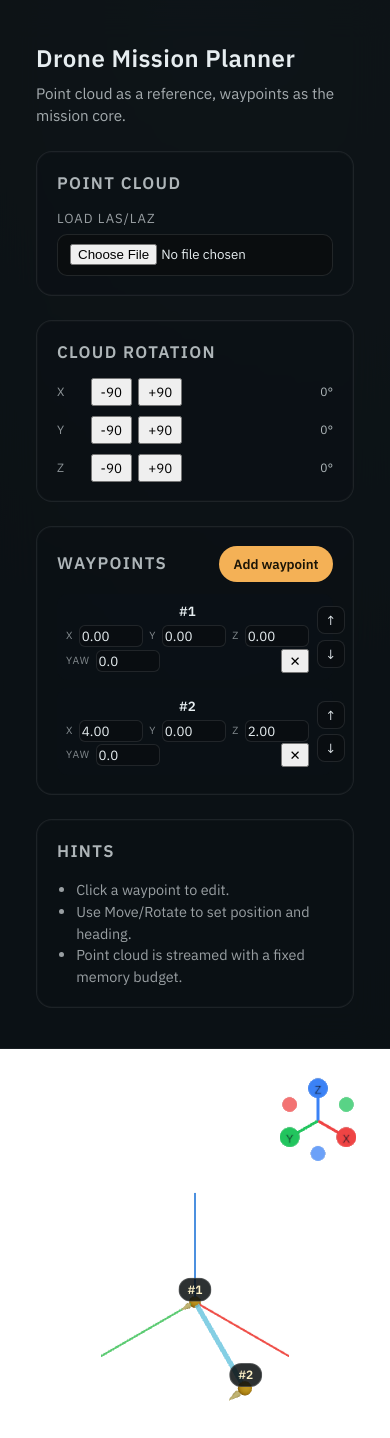
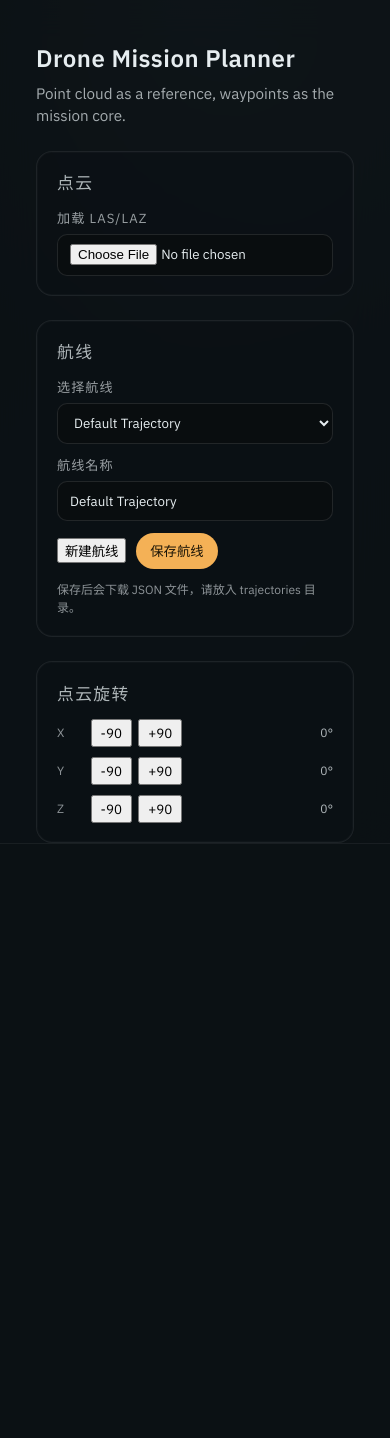
Before and after one commit to GrooveWJH/drone3plot, a React (Vite) app: page / in a window 390 px wide. Shown: the top 1438 px of the page. After the commit the page ends 844 px from the top, so only its background shows below. Built offline with nearby package versions, Linux system fonts and the light colour scheme.

Commit message:
feat: add trajectory management

```diff
--- /dev/null
+++ b/public/trajectories/default_trajectory.json
@@ -0,0 +1,16 @@
+{
+  "name": "Default Trajectory",
+  "createdAt": "2025-01-01T00:00:00Z",
+  "waypoints": [
+    { "x": 0, "y": 0, "z": 0, "yaw": 0, "takePhoto": false },
+    { "x": 5, "y": 0, "z": 2, "yaw": 15, "takePhoto": true },
+    { "x": 10, "y": 2, "z": 4, "yaw": 35, "takePhoto": false },
+    { "x": 14, "y": 4, "z": 4, "yaw": 55, "takePhoto": true },
+    { "x": 18, "y": 6, "z": 3, "yaw": 70, "takePhoto": false },
+    { "x": 22, "y": 7, "z": 1, "yaw": 90, "takePhoto": true },
+    { "x": 25, "y": 6, "z": 2, "yaw": 120, "takePhoto": false },
+    { "x": 28, "y": 4, "z": 5, "yaw": 150, "takePhoto": true },
+    { "x": 30, "y": 2, "z": 3, "yaw": 190, "takePhoto": false },
+    { "x": 32, "y": 0, "z": 1, "yaw": 220, "takePhoto": true }
+  ]
+}
--- a/src/App.css
+++ b/src/App.css
@@ -2,9 +2,11 @@
   display: grid;
   grid-template-columns: minmax(320px, 420px) 1fr;
   min-height: 100vh;
+  height: 100vh;
   background: radial-gradient(circle at top, rgba(78, 110, 114, 0.25), transparent 45%),
     linear-gradient(130deg, #0b1114 0%, #101b1f 45%, #0f1619 100%);
   color: #e6edf0;
+  overflow: hidden;
 }
 
 .panel {
@@ -16,6 +18,7 @@
   background: rgba(11, 17, 20, 0.82);
   backdrop-filter: blur(18px);
   overflow-y: auto;
+  max-height: 100vh;
 }
 
 .panel-header h1 {
@@ -63,7 +66,16 @@
 }
 
 .field input[type='file'],
-.field input[type='number'] {
+.field input[type='number'],
+.field select {
+  padding: 0.6rem 0.75rem;
+  border-radius: 10px;
+  border: 1px solid rgba(255, 255, 255, 0.1);
+  background: rgba(10, 14, 16, 0.9);
+  color: #e6edf0;
+}
+
+.field input[type='text'] {
   padding: 0.6rem 0.75rem;
   border-radius: 10px;
   border: 1px solid rgba(255, 255, 255, 0.1);
@@ -152,7 +164,7 @@
 .waypoint-list {
   display: flex;
   flex-direction: column;
-  gap: 0.5rem;
+  gap: 0.75rem;
 }
 
 .waypoint-meta {
@@ -172,7 +184,7 @@
 .coord-row {
   display: flex;
   gap: 0.4rem;
-  flex-wrap: wrap;
+  flex-wrap: nowrap;
   align-items: center;
 }
 
@@ -187,7 +199,7 @@
 }
 
 .coord-row input {
-  width: 64px;
+  width: 58px;
   /* padding: 0.2rem 0.35rem; */
   border-radius: 6px;
   border: 1px solid rgba(255, 255, 255, 0.1);
@@ -244,6 +256,55 @@
   margin-left: auto;
 }
 
+.pill {
+  padding: 0.4rem 0.6rem;
+  border-radius: 999px;
+  background: rgba(9, 13, 15, 0.6);
+  border: 1px solid rgba(255, 255, 255, 0.1);
+  font-size: 0.75rem;
+  color: rgba(230, 237, 240, 0.75);
+}
+
+.toggle-inline {
+  display: inline-flex;
+  align-items: center;
+  gap: 0.35rem;
+  font-size: 0.65rem;
+  text-transform: uppercase;
+  letter-spacing: 0.08em;
+  color: rgba(230, 237, 240, 0.6);
+}
+
+.compact {
+  gap: 0.35rem;
+}
+
+.compact-row label {
+  font-size: 0.6rem;
+}
+
+.compact-actions {
+  justify-content: space-between;
+}
+
+.compact-actions .icon.danger {
+  padding: 0.2rem 0.6rem;
+  width: auto;
+  height: auto;
+}
+
+.trajectory-actions {
+  display: flex;
+  gap: 0.6rem;
+  align-items: center;
+}
+
+.field-help {
+  margin: 0;
+  font-size: 0.75rem;
+  color: rgba(230, 237, 240, 0.6);
+}
+
 
 .waypoint-row {
   display: flex;
@@ -254,6 +315,7 @@
   border-radius: 10px;
   border: 1px solid transparent;
   background: rgba(12, 18, 22, 0.55);
+  box-shadow: inset 0 -1px 0 rgba(255, 255, 255, 0.06);
 }
 
 .waypoint-row.selected {
@@ -307,6 +369,7 @@
 .viewport {
   position: relative;
   min-height: 100vh;
+  height: 100vh;
 }
 
 canvas {
@@ -336,6 +399,8 @@ canvas {
 @media (max-width: 980px) {
   .app-shell {
     grid-template-columns: 1fr;
+    grid-template-rows: auto 1fr;
+    height: 100vh;
   }
 
   .panel {
@@ -344,7 +409,8 @@ canvas {
   }
 
   .viewport {
-    min-height: 60vh;
+    min-height: 0;
+    height: 100%;
   }
 }
 .xyz-row {
--- a/src/components/MissionPlanner.tsx
+++ b/src/components/MissionPlanner.tsx
@@ -1,12 +1,19 @@
 import { Canvas } from '@react-three/fiber'
 import { GizmoHelper, GizmoViewport, Line, OrbitControls } from '@react-three/drei'
-import { useCallback, useMemo, useRef, useState } from 'react'
+import { useCallback, useEffect, useMemo, useRef, useState } from 'react'
 import PointCloudLayer from './PointCloudLayer'
 import WaypointMarker from './WaypointMarker'
 import Sidebar from './Sidebar'
 import { loadLasPointCloud } from '../lib/pointCloudLoader'
-import type { PointCloudStats, TransformMode, WaypointData } from '../types/mission'
+import type {
+  PointCloudStats,
+  TrajectoryFile,
+  TrajectoryMeta,
+  TransformMode,
+  WaypointData,
+} from '../types/mission'
 import { UI_CONFIG } from '../config/ui'
+import { TRAJECTORY_SOURCES } from '../config/trajectories'
 
 const createId = () =>
   globalThis.crypto?.randomUUID?.() ?? `wp-${Math.random().toString(36).slice(2, 10)}`
@@ -15,6 +22,7 @@ const createWaypoint = (position: [number, number, number]): WaypointData => ({
   id: createId(),
   position,
   rotation: [0, 0, 0],
+  takePhoto: false,
 })
 
 const offsetWaypoint = (position: [number, number, number]) => [
@@ -42,6 +50,68 @@ const MissionPlanner = () => {
   const [isLoading, setIsLoading] = useState(false)
   const [error, setError] = useState<string | null>(null)
   const abortRef = useRef<AbortController | null>(null)
+  const [trajectoryId, setTrajectoryId] = useState<string>(TRAJECTORY_SOURCES[0]?.id ?? 'default')
+  const [trajectoryName, setTrajectoryName] = useState<string>('新轨迹')
+  const [trajectoryOptions, setTrajectoryOptions] = useState<TrajectoryMeta[]>([])
+
+  const degToRad = (degrees: number) => (degrees * Math.PI) / 180
+  const radToDeg = (radians: number) => (radians * 180) / Math.PI
+  const normalizeDegrees = (value: number) => ((value % 360) + 360) % 360
+
+  const hydrateWaypoints = (trajectory: TrajectoryFile) => {
+    setTrajectoryName(trajectory.name)
+    setWaypoints(
+      trajectory.waypoints.map((waypoint) => ({
+        id: createId(),
+        position: [waypoint.x, waypoint.y, waypoint.z],
+        rotation: [0, degToRad(normalizeDegrees(waypoint.yaw)), 0],
+        takePhoto: waypoint.takePhoto,
+      }))
+    )
+  }
+
+  const loadTrajectory = useCallback(async (sourceId: string) => {
+    const source = trajectoryOptions.find((item) => item.id === sourceId)
+    if (!source) return
+    setTrajectoryId(sourceId)
+    if (source.source === 'local') {
+      const cached = localStorage.getItem(`trajectory:${sourceId}`)
+      if (cached) {
+        const parsed = JSON.parse(cached) as TrajectoryFile
+        hydrateWaypoints(parsed)
+      }
+      return
+    }
+
+    if (source.url) {
+      const response = await fetch(source.url)
+      if (!response.ok) return
+      const data = (await response.json()) as TrajectoryFile
+      hydrateWaypoints(data)
+    }
+  }, [trajectoryOptions])
+
+  const refreshTrajectoryOptions = useCallback(() => {
+    const localRaw = localStorage.getItem('trajectory:list')
+    const localList: TrajectoryMeta[] = localRaw ? JSON.parse(localRaw) : []
+    const builtIns = TRAJECTORY_SOURCES.map((item) => ({
+      id: item.id,
+      label: item.label,
+      source: 'built-in' as const,
+      url: item.url,
+    }))
+    setTrajectoryOptions([...builtIns, ...localList])
+  }, [])
+
+  useEffect(() => {
+    refreshTrajectoryOptions()
+  }, [refreshTrajectoryOptions])
+
+  useEffect(() => {
+    if (trajectoryOptions.length > 0) {
+      void loadTrajectory(trajectoryId)
+    }
+  }, [loadTrajectory, trajectoryId, trajectoryOptions.length])
 
   const handleAddWaypoint = () => {
     setWaypoints((prev) => {
@@ -54,11 +124,70 @@ const MissionPlanner = () => {
   const handleUpdateWaypoint = (
     id: string,
     position: [number, number, number],
-    rotation: [number, number, number]
+    rotation: [number, number, number],
+    takePhoto?: boolean
   ) => {
     setWaypoints((prev) =>
-      prev.map((waypoint) => (waypoint.id === id ? { ...waypoint, position, rotation } : waypoint))
+      prev.map((waypoint) =>
+        waypoint.id === id
+          ? {
+              ...waypoint,
+              position,
+              rotation,
+              takePhoto: takePhoto ?? waypoint.takePhoto,
+            }
+          : waypoint
+      )
     )
+  }
+
+  const handleTogglePhoto = (id: string, value: boolean) => {
+    setWaypoints((prev) =>
+      prev.map((waypoint) => (waypoint.id === id ? { ...waypoint, takePhoto: value } : waypoint))
+    )
+  }
+
+  const exportTrajectory = () => {
+    if (!trajectoryId) return
+    const payload: TrajectoryFile = {
+      name: trajectoryName,
+      createdAt: new Date().toISOString(),
+      waypoints: waypoints.map((waypoint) => ({
+        x: waypoint.position[0],
+        y: waypoint.position[1],
+        z: waypoint.position[2],
+        yaw: normalizeDegrees(radToDeg(waypoint.rotation[1])),
+        takePhoto: Boolean(waypoint.takePhoto),
+      })),
+    }
+    localStorage.setItem(`trajectory:${trajectoryId}`, JSON.stringify(payload))
+    const storedList: TrajectoryMeta[] = JSON.parse(
+      localStorage.getItem('trajectory:list') ?? '[]'
+    )
+    const exists = storedList.some((item) => item.id === trajectoryId)
+    if (!exists) {
+      storedList.push({ id: trajectoryId, label: trajectoryName, source: 'local' })
+      localStorage.setItem('trajectory:list', JSON.stringify(storedList))
+      refreshTrajectoryOptions()
+    }
+
+    const blob = new Blob([JSON.stringify(payload, null, 2)], { type: 'application/json' })
+    const url = URL.createObjectURL(blob)
+    const anchor = document.createElement('a')
+    anchor.href = url
+    anchor.download = `${trajectoryName || trajectoryId}.json`
+    anchor.click()
+    URL.revokeObjectURL(url)
+  }
+
+  const createNewTrajectory = () => {
+    const existing = trajectoryOptions.filter((item) => item.source === 'local').length
+    const nextIndex = existing + 1
+    const newId = `local-${Date.now()}`
+    const newName = `新轨迹${nextIndex}`
+    setTrajectoryId(newId)
+    setTrajectoryName(newName)
+    setWaypoints([])
   }
 
   const handleDeleteWaypoint = (id: string) => {
@@ -160,6 +289,14 @@ const MissionPlanner = () => {
         onDeleteWaypoint={handleDeleteWaypoint}
         onReorderWaypoint={handleReorderWaypoint}
         onUpdateWaypoint={handleUpdateWaypoint}
+        onTogglePhoto={handleTogglePhoto}
+        trajectoryName={trajectoryName}
+        trajectoryId={trajectoryId}
+        trajectoryOptions={trajectoryOptions}
+        onSelectTrajectory={loadTrajectory}
+        onExportTrajectory={exportTrajectory}
+        onCreateTrajectory={createNewTrajectory}
+        onRenameTrajectory={setTrajectoryName}
         cloudRotation={cloudRotation}
         onRotateCloud={(axis, delta) => {
           setCloudRotation((prev) => {
--- a/src/components/Sidebar.tsx
+++ b/src/components/Sidebar.tsx
@@ -1,6 +1,7 @@
 import { useState } from 'react'
 import type { PointCloudStats, WaypointData } from '../types/mission'
 import { UI_CONFIG } from '../config/ui'
+import type { TrajectoryMeta } from '../types/mission'
 
 export type SidebarProps = {
   stats: PointCloudStats | null
@@ -13,7 +14,20 @@ export type SidebarProps = {
   onSelectWaypoint: (id: string) => void
   onDeleteWaypoint: (id: string) => void
   onReorderWaypoint: (id: string, direction: 'up' | 'down') => void
-  onUpdateWaypoint: (id: string, position: [number, number, number], rotation: [number, number, number]) => void
+  onUpdateWaypoint: (
+    id: string,
+    position: [number, number, number],
+    rotation: [number, number, number],
+    takePhoto?: boolean
+  ) => void
+  onTogglePhoto: (id: string, value: boolean) => void
+  trajectoryId: string
+  trajectoryName: string
+  trajectoryOptions: TrajectoryMeta[]
+  onSelectTrajectory: (id: string) => void
+  onExportTrajectory: () => void
+  onCreateTrajectory: () => void
+  onRenameTrajectory: (value: string) => void
   cloudRotation: [number, number, number]
   onRotateCloud: (axis: 'x' | 'y' | 'z', delta: number) => void
 }
@@ -40,6 +54,14 @@ const Sidebar = ({
   onDeleteWaypoint,
   onReorderWaypoint,
   onUpdateWaypoint,
+  onTogglePhoto,
+  trajectoryId,
+  trajectoryName,
+  trajectoryOptions,
+  onSelectTrajectory,
+  onExportTrajectory,
+  onCreateTrajectory,
+  onRenameTrajectory,
   cloudRotation,
   onRotateCloud,
 }: SidebarProps) => {
@@ -96,9 +118,9 @@ const Sidebar = ({
       </div>
 
       <section className="panel-section">
-        <h2>Point Cloud</h2>
+        <h2>点云</h2>
         <div className="field">
-          <label htmlFor="las-file">Load LAS/LAZ</label>
+          <label htmlFor="las-file">加载 LAS/LAZ</label>
           <input
             id="las-file"
             type="file"
@@ -113,25 +135,63 @@ const Sidebar = ({
         {stats && (
           <div className="stats">
             <div>
-              <span>Total points</span>
+              <span>总点数</span>
               <strong>{formatNumber(stats.totalPoints)}</strong>
             </div>
             <div>
-              <span>Loaded points</span>
+              <span>加载点数</span>
               <strong>{formatNumber(stats.loadedPoints)}</strong>
             </div>
             <div>
-              <span>Sample every</span>
+              <span>采样步长</span>
               <strong>{stats.sampleEvery}</strong>
             </div>
           </div>
         )}
-        {isLoading && <div className="status">Streaming LAS chunks…</div>}
+        {isLoading && <div className="status">正在加载 LAS…</div>}
         {error && <div className="status error">{error}</div>}
       </section>
 
       <section className="panel-section">
-        <h2>Cloud Rotation</h2>
+        <h2>航线</h2>
+        <div className="field">
+          <label htmlFor="trajectory-select">选择航线</label>
+          <select
+            id="trajectory-select"
+            value={trajectoryId}
+            onChange={(event) => onSelectTrajectory(event.target.value)}
+          >
+            {trajectoryOptions.map((option) => (
+              <option key={option.id} value={option.id}>
+                {option.label}
+              </option>
+            ))}
+          </select>
+        </div>
+        <div className="field">
+          <label htmlFor="trajectory-name">航线名称</label>
+          <input
+            id="trajectory-name"
+            type="text"
+            value={trajectoryName}
+            onChange={(event) => onRenameTrajectory(event.target.value)}
+          />
+        </div>
+        <div className="trajectory-actions">
+          <button className="ghost" onClick={onCreateTrajectory}>
+            新建航线
+          </button>
+          <button className="primary" onClick={onExportTrajectory}>
+            保存航线
+          </button>
+        </div>
+        <p className="field-help">
+          保存后会下载 JSON 文件，请放入 trajectories 目录。
+        </p>
+      </section>
+
+      <section className="panel-section">
+        <h2>点云旋转</h2>
         <div className="rotation-grid">
           {(['x', 'y', 'z'] as Axis[]).map((axis) => (
             <div key={axis} className="rotation-row">
@@ -158,13 +218,13 @@ const Sidebar = ({
 
       <section className="panel-section">
         <div className="section-header">
-          <h2>Waypoints</h2>
+          <h2>航点</h2>
           <button className="primary" onClick={onAddWaypoint}>
-            Add waypoint
+            添加航点
           </button>
         </div>
         <div className="waypoint-list">
-          {waypoints.length === 0 && <p className="empty">No waypoints yet.</p>}
+          {waypoints.length === 0 && <p className="empty">暂无航点</p>}
           {waypoints.map((waypoint, index) => (
             <div
               key={waypoint.id}
@@ -174,8 +234,8 @@ const Sidebar = ({
                 <button className="ghost" onClick={() => onSelectWaypoint(waypoint.id)}>
                   #{index + 1}
                 </button>
-                <div className="waypoint-coords">
-                  <div className="coord-row xyz-row">
+                <div className="waypoint-coords compact">
+                  <div className="coord-row compact-row">
                     <label>
                       x
                       <input
@@ -189,7 +249,8 @@ const Sidebar = ({
                             onUpdateWaypoint(
                               waypoint.id,
                               [parsed, waypoint.position[1], waypoint.position[2]],
-                              waypoint.rotation
+                              waypoint.rotation,
+                              waypoint.takePhoto
                             )
                           )
                         }}
@@ -202,7 +263,8 @@ const Sidebar = ({
                               onUpdateWaypoint(
                                 waypoint.id,
                                 [parsed, waypoint.position[1], waypoint.position[2]],
-                                waypoint.rotation
+                                waypoint.rotation,
+                                waypoint.takePhoto
                               )
                           )
                         }}
@@ -221,7 +283,8 @@ const Sidebar = ({
                             onUpdateWaypoint(
                               waypoint.id,
                               [waypoint.position[0], parsed, waypoint.position[2]],
-                              waypoint.rotation
+                              waypoint.rotation,
+                              waypoint.takePhoto
                             )
                           )
                         }}
@@ -234,7 +297,8 @@ const Sidebar = ({
                               onUpdateWaypoint(
                                 waypoint.id,
                                 [waypoint.position[0], parsed, waypoint.position[2]],
-                                waypoint.rotation
+                                waypoint.rotation,
+                                waypoint.takePhoto
                               )
                           )
                         }}
@@ -253,7 +317,8 @@ const Sidebar = ({
                             onUpdateWaypoint(
                               waypoint.id,
                               [waypoint.position[0], waypoint.position[1], parsed],
-                              waypoint.rotation
+                              waypoint.rotation,
+                              waypoint.takePhoto
                             )
                           )
                         }}
@@ -266,14 +331,13 @@ const Sidebar = ({
                               onUpdateWaypoint(
                                 waypoint.id,
                                 [waypoint.position[0], waypoint.position[1], parsed],
-                                waypoint.rotation
+                                waypoint.rotation,
+                                waypoint.takePhoto
                               )
                           )
                         }}
                       />
                     </label>
-                  </div>
-                  <div className="coord-row yaw-row">
                     <label>
                       yaw
                       <input
@@ -291,7 +355,8 @@ const Sidebar = ({
                             onUpdateWaypoint(
                               waypoint.id,
                               waypoint.position,
-                              [0, degToRad(normalized), 0]
+                              [0, degToRad(normalized), 0],
+                              waypoint.takePhoto
                             )
                           })
                         }}
@@ -302,7 +367,8 @@ const Sidebar = ({
                             onUpdateWaypoint(
                               waypoint.id,
                               waypoint.position,
-                              [0, degToRad(normalized), 0]
+                              [0, degToRad(normalized), 0],
+                              waypoint.takePhoto
                             )
                           })
                           if (!committed) {
@@ -313,12 +379,22 @@ const Sidebar = ({
                         }}
                       />
                     </label>
+                  </div>
+                  <div className="coord-row compact-actions">
+                    <label className="toggle-inline">
+                      <input
+                        type="checkbox"
+                        checked={Boolean(waypoint.takePhoto)}
+                        onChange={(event) => onTogglePhoto(waypoint.id, event.target.checked)}
+                      />
+                      拍照
+                    </label>
                     <button
                       className="icon danger"
                       onClick={() => onDeleteWaypoint(waypoint.id)}
-                      aria-label="Delete"
+                      aria-label="删除"
                     >
-                      ✕
+                      删除
                     </button>
                   </div>
                 </div>
@@ -328,7 +404,7 @@ const Sidebar = ({
                   className="icon"
                   onClick={() => onReorderWaypoint(waypoint.id, 'up')}
                   disabled={index === 0}
-                  aria-label="Move up"
+                  aria-label="上移"
                 >
                   ↑
                 </button>
@@ -336,7 +412,7 @@ const Sidebar = ({
                   className="icon"
                   onClick={() => onReorderWaypoint(waypoint.id, 'down')}
                   disabled={index === waypoints.length - 1}
-                  aria-label="Move down"
+                  aria-label="下移"
                 >
                   ↓
                 </button>
@@ -346,14 +422,6 @@ const Sidebar = ({
         </div>
       </section>
 
-      <section className="panel-section hint">
-        <h2>Hints</h2>
-        <ul>
-          <li>Click a waypoint to edit.</li>
-          <li>Use Move/Rotate to set position and heading.</li>
-          <li>Point cloud is streamed with a fixed memory budget.</li>
-        </ul>
-      </section>
     </aside>
   )
 }
--- a/src/components/WaypointMarker.tsx
+++ b/src/components/WaypointMarker.tsx
@@ -78,7 +78,9 @@ const WaypointMarker = ({
       >
         <mesh>
           <sphereGeometry args={[UI_CONFIG.waypoint.sphereRadius, 18, 18]} />
-          <meshStandardMaterial color={selected ? '#f97316' : '#fbbf24'} />
+          <meshStandardMaterial
+            color={waypoint.takePhoto ? '#22c55e' : selected ? '#f97316' : '#fbbf24'}
+          />
         </mesh>
         <mesh position={[0, 0, UI_CONFIG.waypoint.coneOffsetZ]} rotation={[Math.PI / 2, 0, 0]}>
           <coneGeometry args={[UI_CONFIG.waypoint.coneRadius, UI_CONFIG.waypoint.coneHeight, 10]} />
--- /dev/null
+++ b/src/config/trajectories.ts
@@ -0,0 +1,7 @@
+export const TRAJECTORY_SOURCES = [
+  {
+    id: 'default',
+    label: 'Default Trajectory',
+    url: '/trajectories/default_trajectory.json',
+  },
+] as const
```
Also changed, not shown: src/types/mission.ts (+22 -0 lines).
